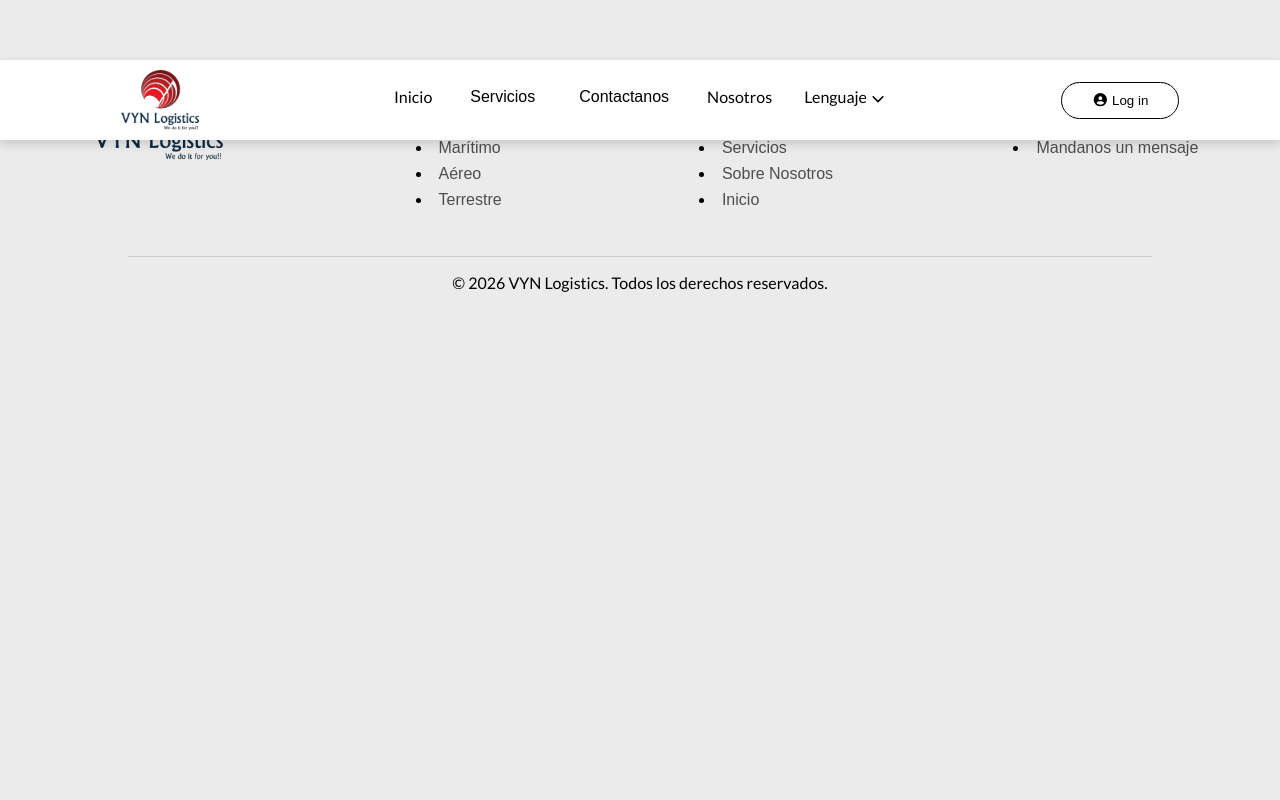
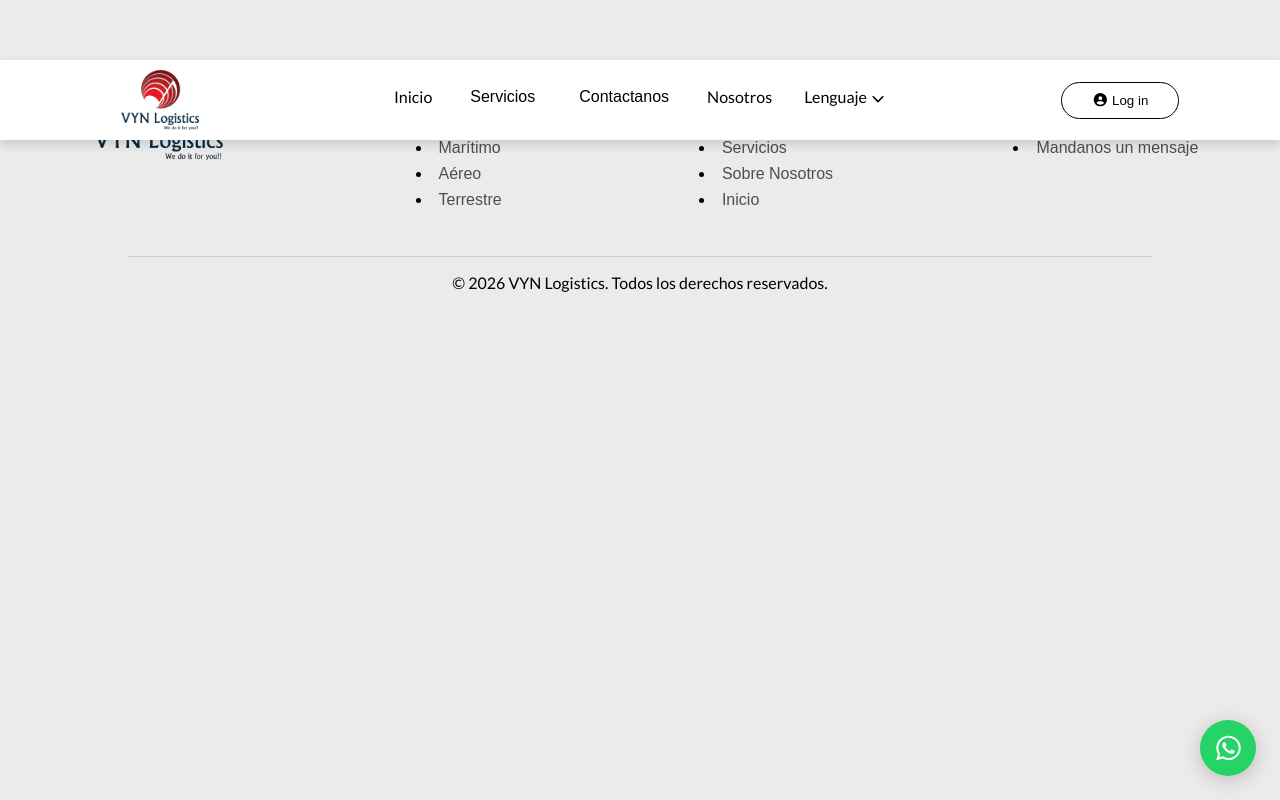
Before and after one commit to avoleon15/VyN-WebPage, a React (Vite) app: page /VyN-WebPage/about in a window 1280 px wide. Built offline with nearby package versions, Linux system fonts and the light colour scheme.

Commit message:
Added a button with fixed position for the whatsapp

```diff
--- a/package.json
+++ b/package.json
@@ -14,9 +14,10 @@
   },
   "dependencies": {
     "@fortawesome/fontawesome-svg-core": "^7.2.0",
+    "@fortawesome/free-brands-svg-icons": "^7.2.0",
     "@fortawesome/free-regular-svg-icons": "^7.2.0",
     "@fortawesome/free-solid-svg-icons": "^7.2.0",
-    "@fortawesome/react-fontawesome": "^3.2.0",
+    "@fortawesome/react-fontawesome": "^3.3.0",
     "react": "^19.2.0",
     "react-dom": "^19.2.0",
     "react-router-dom": "^7.13.1"
--- a/src/App.css
+++ b/src/App.css
@@ -0,0 +1,22 @@
+.whatsapp-button{
+    position: fixed;
+    bottom: 24px;
+    right: 24px;
+    width: 56px;
+    height: 56px;
+    background: #25D366;
+    border-radius: 50%;
+    display: flex;
+    align-items: center;
+    justify-content: center;
+    color: white;
+    font-size: 28px;
+    box-shadow: 0 4px 20px rgba(0,0,0,0.2);
+    z-index: 999;
+    text-decoration: none;
+    transition: transform 0.2s;
+}
+
+.whatsapp-button:hover {
+    transform: scale(1.1);
+}
--- a/src/App.jsx
+++ b/src/App.jsx
@@ -1,13 +1,19 @@
-import { Route, Routes } from 'react-router-dom'
-import About from './pages/About'
-import Home from './pages/Home'
-import ScrollToTop from './utils/ScrollTop'
+import { faWhatsapp } from '@fortawesome/free-brands-svg-icons';
+import { FontAwesomeIcon } from '@fortawesome/react-fontawesome';
+import { Route, Routes } from 'react-router-dom';
+import './App.css';
+import About from './pages/About';
+import Home from './pages/Home';
+import ScrollToTop from './utils/ScrollTop';
 
 function App() {
 
   return (
     <>
       <ScrollToTop/>
+      <a href="https://wa.me/50212345678?text=Hola,%20me%20interesa%20más%20información%20sobre%20sus%20servicios." target="_blank" className="whatsapp-button">
+        <FontAwesomeIcon icon={faWhatsapp} />
+      </a>
       <Routes>
         <Route path="/" element={<Home />}/>
         <Route path="/about" element={<About />}/>
```
Also changed, not shown: 1 other file (tests, documents, lock files or other folders).
